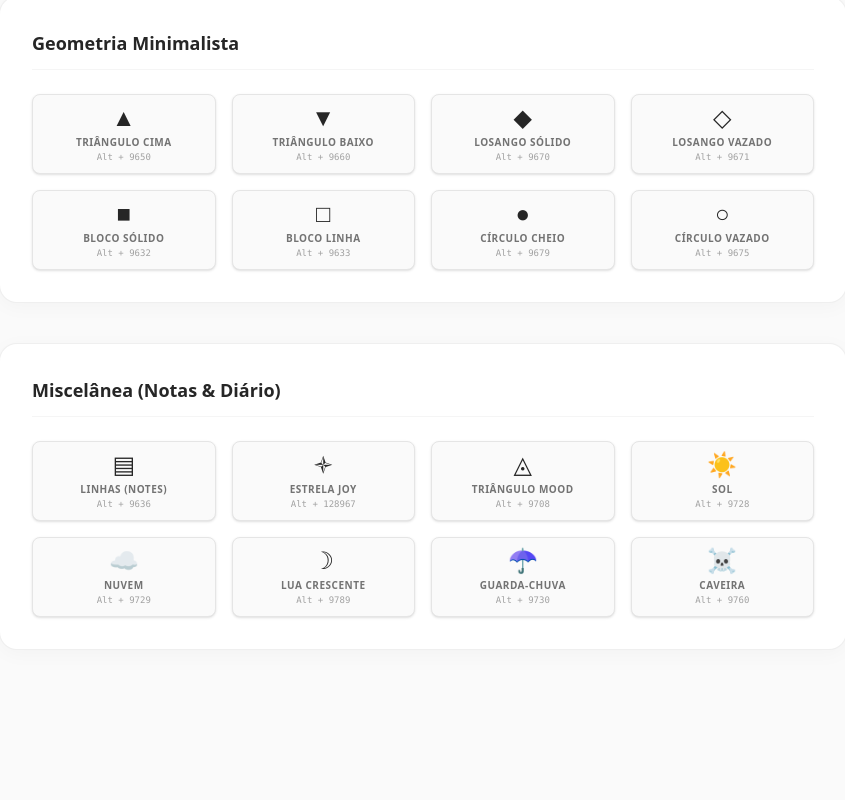
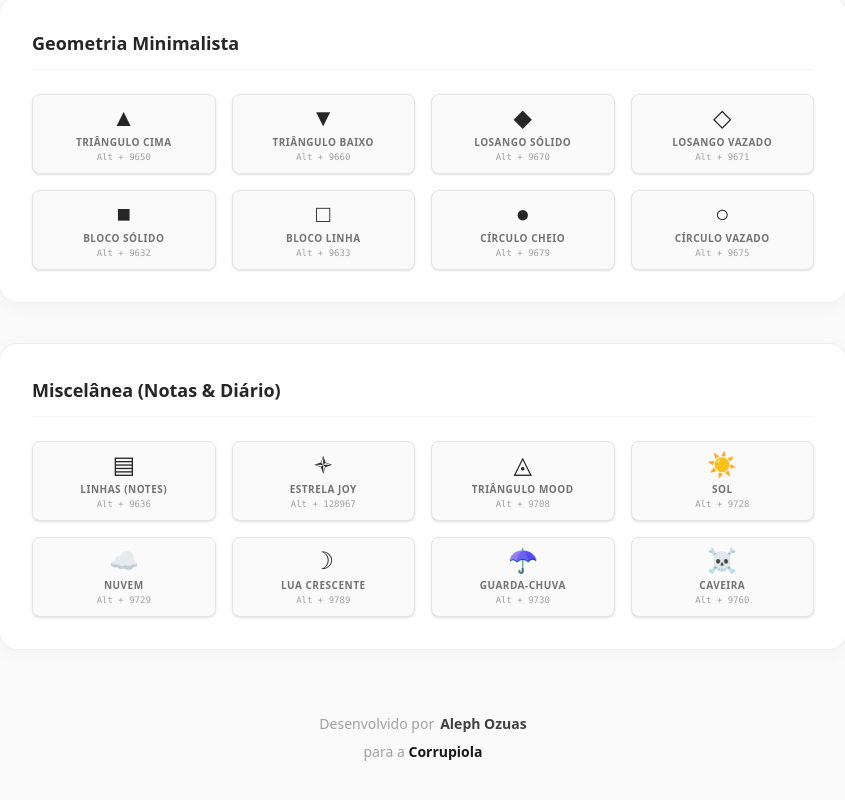
Before and after one commit to Aozuas/Gerador-Octavo, a Next.js app: page /ascii in a window 1280 px wide. Shown: the part 1824-2624 px from the top of the page, without its empty margins (217-1062 px from the left). Before the commit the page ends 2538 px from the top, so only its background shows below. Built offline with nearby package versions, Linux system fonts and the light colour scheme.

Commit message:
style: standardize global footers

```diff
--- a/app/ascii/page.tsx
+++ b/app/ascii/page.tsx
@@ -178,7 +178,21 @@ export default function AsciiGuide() {
                     ))}
                 </div>
 
-            </div >
-        </div >
+                {/* Footer */}
+                <footer className="max-w-4xl mx-auto mt-16 print:hidden flex flex-col items-center justify-center text-sm text-neutral-400 pb-12">
+                    <div className="flex items-center gap-1.5 mb-2">
+                        <span>Desenvolvido por</span>
+                        <span className="font-semibold text-neutral-700">Aleph Ozuas</span>
+                    </div>
+                    <div>
+                        <span>para a</span>{' '}
+                        <a href="https://corrupiola.com.br" target="_blank" rel="noopener noreferrer" className="font-bold text-neutral-900 hover:text-neutral-600 transition-colors decoration-2 underline-offset-4 hover:underline">
+                            Corrupiola
+                        </a>
+                    </div>
+                </footer>
+
+            </div>
+        </div>
     );
 }
--- a/app/como-usar/page.tsx
+++ b/app/como-usar/page.tsx
@@ -409,6 +409,21 @@ export default function ComoUsar() {
                     </section>
 
                 </div>
+
+                {/* Footer */}
+                <footer className="max-w-4xl mx-auto mt-16 print:hidden flex flex-col items-center justify-center text-sm text-neutral-400 pb-12">
+                    <div className="flex items-center gap-1.5 mb-2">
+                        <span>Desenvolvido por</span>
+                        <span className="font-semibold text-neutral-700">Aleph Ozuas</span>
+                    </div>
+                    <div>
+                        <span>para a</span>{' '}
+                        <a href="https://corrupiola.com.br" target="_blank" rel="noopener noreferrer" className="font-bold text-neutral-900 hover:text-neutral-600 transition-colors decoration-2 underline-offset-4 hover:underline">
+                            Corrupiola
+                        </a>
+                    </div>
+                </footer>
+
             </div>
         </div>
     );
--- a/app/conversor/page.tsx
+++ b/app/conversor/page.tsx
@@ -223,7 +223,7 @@ export default function Conversor() {
       </div>
 
       {/* Footer */}
-      <footer className="max-w-4xl mx-auto flex flex-col items-center justify-center text-sm text-neutral-400 pb-12">
+      <footer className="max-w-4xl mx-auto mt-16 print:hidden flex flex-col items-center justify-center text-sm text-neutral-400 pb-12">
         <div className="flex items-center gap-1.5 mb-2">
           <span>Desenvolvido por</span>
           <span className="font-semibold text-neutral-700">Aleph Ozuas</span>
--- a/app/page.tsx
+++ b/app/page.tsx
@@ -349,9 +349,9 @@ export default function GeradorOctavo() {
           <span className="font-semibold text-neutral-700">Aleph Ozuas</span>
         </div>
         <div>
-          <span>para o</span>{' '}
+          <span>para a</span>{' '}
           <a href="https://corrupiola.com.br" target="_blank" rel="noopener noreferrer" className="font-bold text-neutral-900 hover:text-neutral-600 transition-colors decoration-2 underline-offset-4 hover:underline">
-            EstúdioCorrupiola
+            Corrupiola
           </a>
         </div>
       </footer>
```
